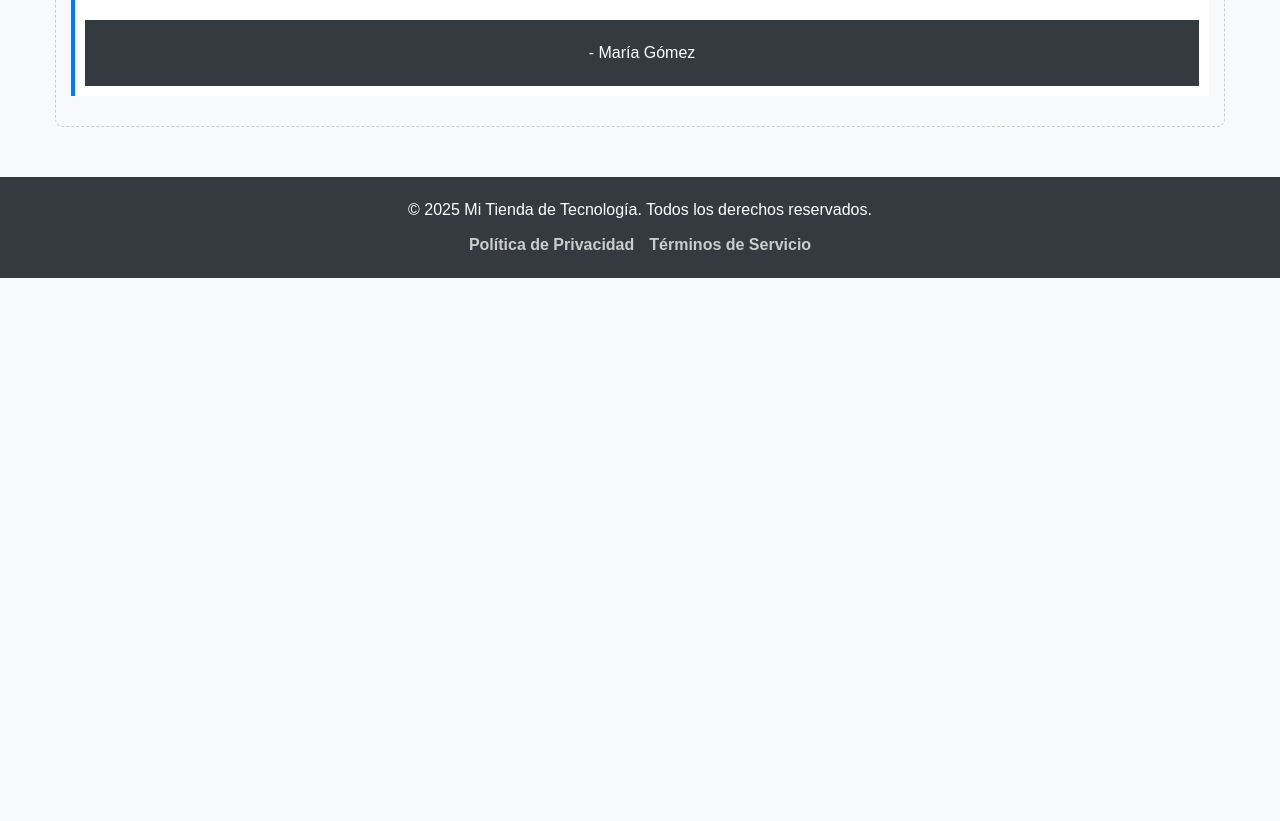
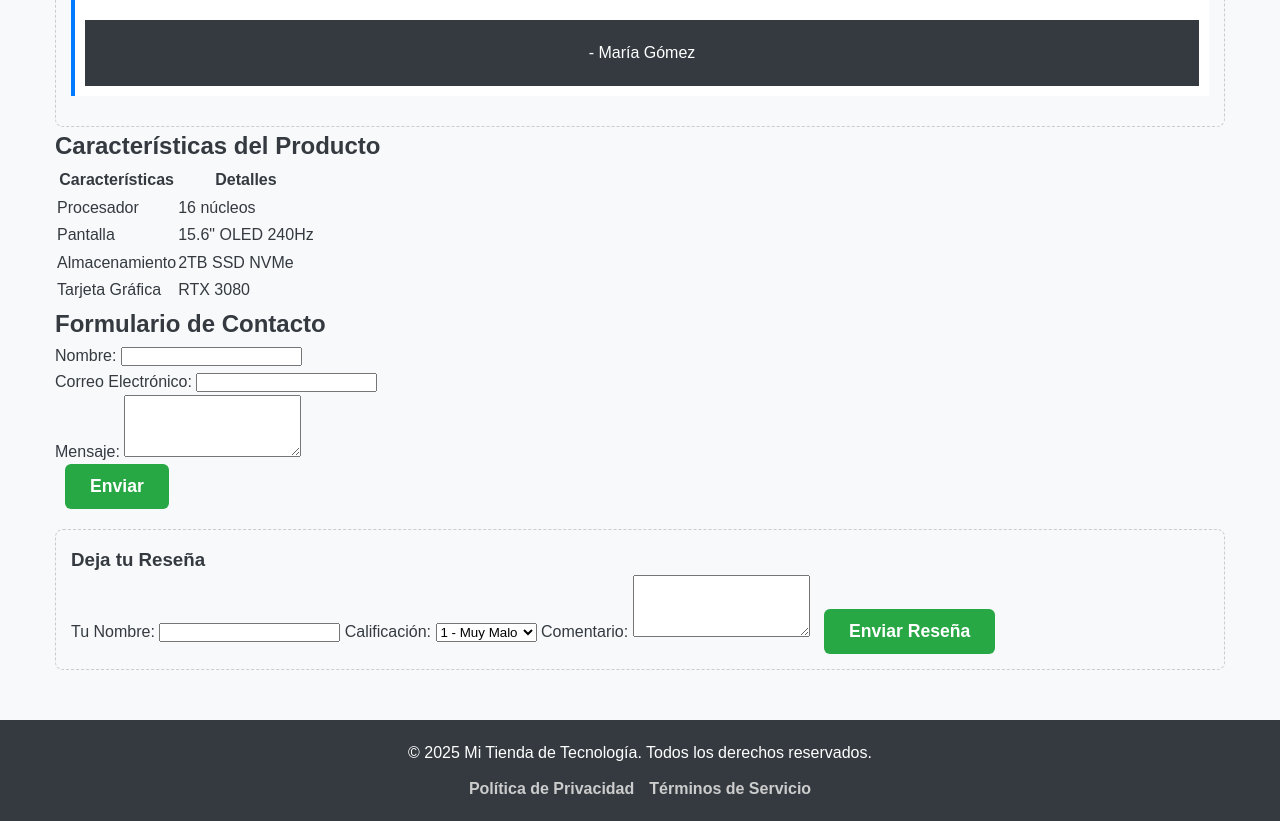
Before and after one commit to Leandro74377/Tienda_online, a plain HTML site: page index.html in a window 1280 px wide. Shown: the part 860-1681 px from the top of the page. Before the commit the page ends 1138 px from the top, so only its background shows below. Drawn offline with Linux system fonts and the light colour scheme.

Commit message:
Update index.html

```diff
--- a/index.html
+++ b/index.html
@@ -28,8 +28,8 @@
     </header>
 
     <main>
+        <!-- Detalle de Producto -->
         <article class="producto-detalle">
-
             <figure>
                 <img src="https://i.imgur.com/ZUAy76G.png" alt="Laptop Gamer de última generación con luces RGB">
                 <figcaption>Vista frontal del producto.</figcaption>
@@ -55,6 +55,7 @@
 
         </article>
 
+        <!-- Reseñas de Producto -->
         <aside class="reseñas">
             <h3>Reseñas de Clientes</h3>
             <article>
@@ -69,8 +70,80 @@
             </article>
         </aside>
 
+        <!-- Tabla de Características del Producto -->
+        <h2>Características del Producto</h2>
+        <table>
+            <thead>
+                <tr>
+                    <th>Características</th>
+                    <th>Detalles</th>
+                </tr>
+            </thead>
+            <tbody>
+                <tr>
+                    <td>Procesador</td>
+                    <td>16 núcleos</td>
+                </tr>
+                <tr>
+                    <td>Pantalla</td>
+                    <td>15.6" OLED 240Hz</td>
+                </tr>
+                <tr>
+                    <td>Almacenamiento</td>
+                    <td>2TB SSD NVMe</td>
+                </tr>
+                <tr>
+                    <td>Tarjeta Gráfica</td>
+                    <td>RTX 3080</td>
+                </tr>
+            </tbody>
+        </table>
+
+        <!-- Formulario de Contacto -->
+        <section id="contacto">
+            <h2>Formulario de Contacto</h2>
+            <form action="/enviar" method="POST">
+                <div>
+                    <label for="nombre">Nombre:</label>
+                    <input type="text" id="nombre" name="nombre" required>
+                </div>
+                <div>
+                    <label for="email">Correo Electrónico:</label>
+                    <input type="email" id="email" name="email" required>
+                </div>
+                <div>
+                    <label for="mensaje">Mensaje:</label>
+                    <textarea id="mensaje" name="mensaje" rows="4" required></textarea>
+                </div>
+                <button type="submit" class="cta-principal">Enviar</button>
+            </form>
+        </section>
+
+        <!-- Formulario de Reseñas -->
+        <aside class="reseñas">
+            <h3>Deja tu Reseña</h3>
+            <form class="form-resena">
+                <label for="nombre-resena">Tu Nombre:</label>
+                <input type="text" id="nombre-resena" name="nombre" required>
+
+                <label for="calificacion">Calificación:</label>
+                <select id="calificacion" name="calificacion" required>
+                    <option value="1">1 - Muy Malo</option>
+                    <option value="2">2 - Malo</option>
+                    <option value="3">3 - Aceptable</option>
+                    <option value="4">4 - Bueno</option>
+                    <option value="5">5 - Excelente</option>
+                </select>
+
+                <label for="comentario">Comentario:</label>
+                <textarea id="comentario" name="comentario" rows="4" required></textarea>
+
+                <button type="submit" class="cta-principal">Enviar Reseña</button>
+            </form>
+        </aside>
     </main>
 
+    <!-- Pie de página -->
     <footer>
         <p>&copy; <time datetime="2025">2025</time> Mi Tienda de Tecnología. Todos los derechos reservados.</p>
         <nav class="footer-nav">
```
